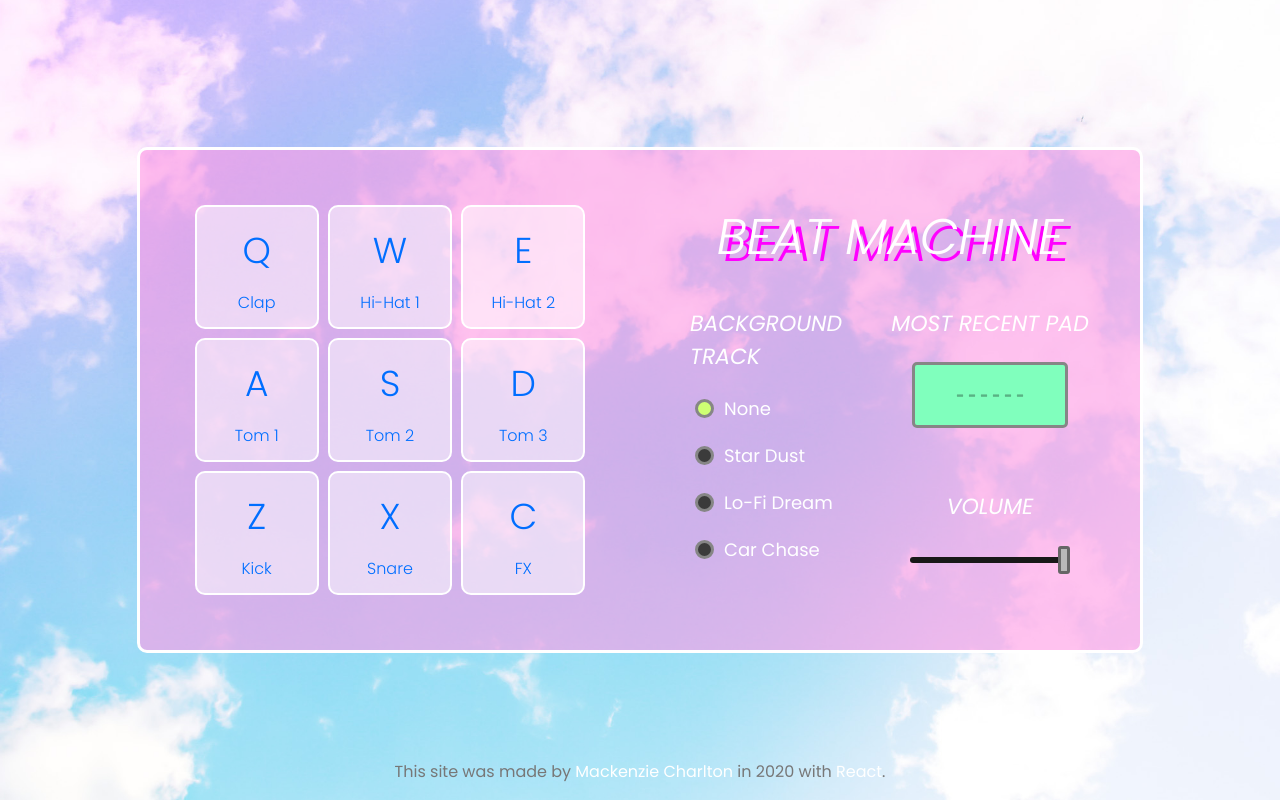
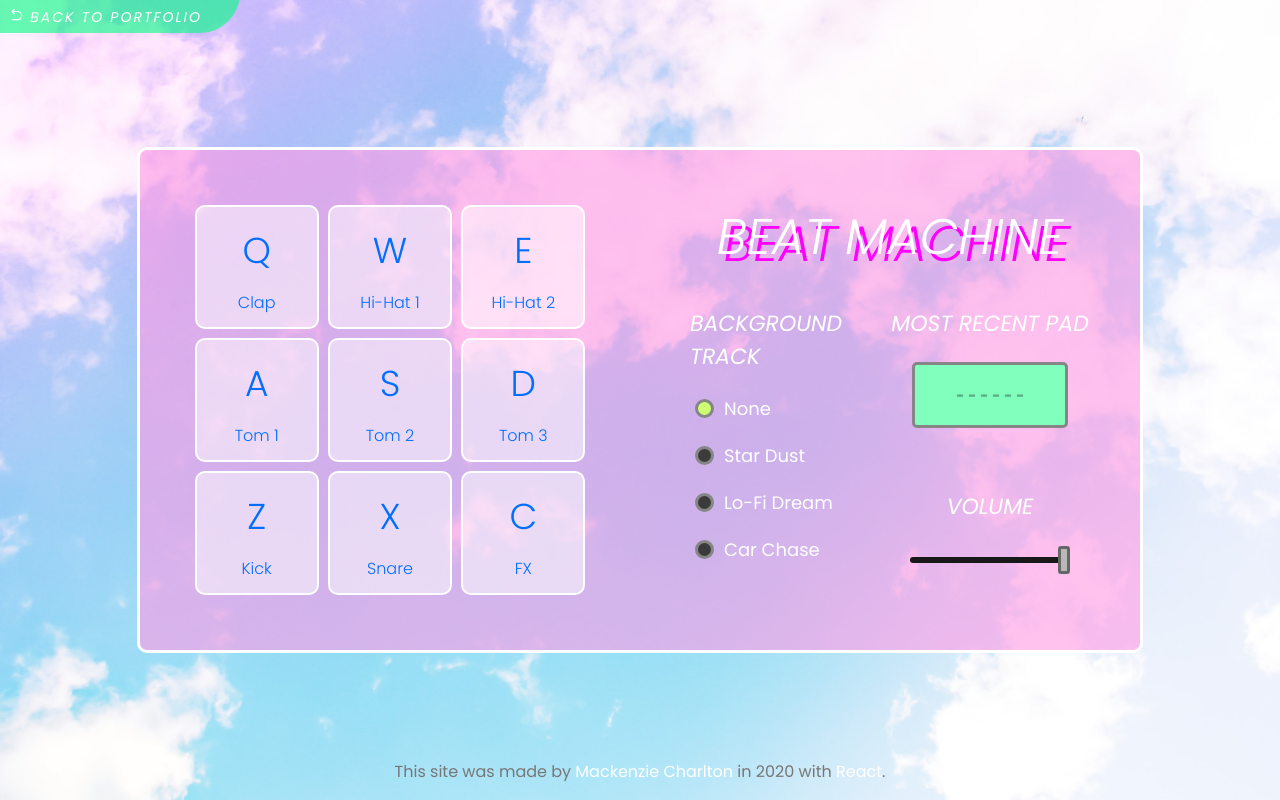
Before and after one commit to mackenziewritescode/drum-machine, a React (Create React App) app: page / in a window 1280 px wide. Built offline with nearby package versions, Linux system fonts and the light colour scheme.

Commit message:
added portfolio button

```diff
--- a/package.json
+++ b/package.json
@@ -10,6 +10,7 @@
     "node-sass": "^4.14.1",
     "react": "^16.13.1",
     "react-dom": "^16.13.1",
+    "react-icons": "^3.10.0",
     "react-scripts": "3.4.1",
     "scss": "^0.2.4"
   },
--- a/src/App.css
+++ b/src/App.css
@@ -19,6 +19,50 @@ html {
 
 #wrapper h3 {
   font-size: 22px;
+}
+
+#wrapper .portfolio {
+  position: absolute;
+  top: -7px;
+  left: 0;
+  display: -webkit-box;
+  display: -ms-flexbox;
+  display: flex;
+  z-index: 99;
+  height: 40px;
+  width: 230px;
+  color: white;
+  font-weight: 400;
+  background: rgba(67, 149, 255, 0.6);
+  border-radius: 0 0 40px 0;
+  -moz-border-radius: 0 0 40px 0;
+  -webkit-border-radius: 0 0 40px 0;
+  font-style: italic;
+  font-size: 14px;
+  vertical-align: middle;
+  text-transform: uppercase;
+  letter-spacing: 2px;
+  padding-left: 10px;
+  -webkit-touch-callout: none;
+  /* iOS Safari */
+  -webkit-user-select: none;
+  /* Safari */
+  /* Konqueror HTML */
+  -moz-user-select: none;
+  /* Old versions of Firefox */
+  -ms-user-select: none;
+  /* Internet Explorer/Edge */
+  user-select: none;
+}
+
+#wrapper .portfolio:hover {
+  background: rgba(0, 255, 128, 0.6);
+  color: white;
+}
+
+#wrapper .portfolio:active {
+  background: white;
+  color: #ff00ea;
 }
 
 #wrapper #drumMachine {
@@ -210,8 +254,9 @@ html {
 
 @media (max-width: 900px) {
   #wrapper html {
-    background: url(bg.jpg) no-repeat center center fixed;
+    background: none;
     background-size: none;
+    background-color: black;
   }
   #wrapper #footer {
     position: absolute;
@@ -223,7 +268,7 @@ html {
     width: 450px;
     height: 880px;
     display: inline-block;
-    top: 460px;
+    top: 490px;
   }
   #wrapper #drumMachine #padWrap {
     margin: 25px;
@@ -245,7 +290,7 @@ html {
   #wrapper #drumMachine {
     display: inline-block;
     position: absolute;
-    top: 0;
+    top: 30px;
     left: 0;
     -webkit-transform: translate(0, 0);
             transform: translate(0, 0);
--- a/src/App.js
+++ b/src/App.js
@@ -2,6 +2,7 @@ import React, { Component } from "react";
 import "./App.css";
 import padsArr from "./padsArr";
 import tracksArr from "./tracksArr";
+import { RiArrowGoBackLine } from "react-icons/ri";
 
 class Volume extends Component {
   constructor(props) {
@@ -257,6 +258,14 @@ class App extends Component {
   render() {
     return (
       <div id="wrapper">
+        <div className="portfolio">
+          <p
+            className="portfolio-text"
+            href="https://www.sunkenworld.com/about"
+          >
+            <RiArrowGoBackLine /> Back to portfolio
+          </p>
+        </div>
         <div id="drumMachine">
           <PadWrap
             handlePad={this.handlePad}
--- a/src/App.scss
+++ b/src/App.scss
@@ -22,6 +22,42 @@ html {
   }
   h3 {
     font-size: 22px;
+  }
+  .portfolio {
+    position: absolute;
+    top: -7px;
+    left: 0;
+    display: flex;
+    z-index: 99;
+    height: 40px;
+    width: 230px;
+    color: white;
+    font-weight: 400;
+    background: rgba(67, 149, 255, 0.6);
+    border-radius: 0 0 40px 0;
+    -moz-border-radius: 0 0 40px 0;
+    -webkit-border-radius: 0 0 40px 0;
+    font-style: italic;
+    font-size: 14px;
+    vertical-align: middle;
+    text-transform: uppercase;
+    letter-spacing: 2px;
+    padding-left: 10px;
+    -webkit-touch-callout: none; /* iOS Safari */
+    -webkit-user-select: none; /* Safari */
+    -khtml-user-select: none; /* Konqueror HTML */
+    -moz-user-select: none; /* Old versions of Firefox */
+    -ms-user-select: none; /* Internet Explorer/Edge */
+    user-select: none;
+  }
+
+  .portfolio:hover {
+    background: rgba(0, 255, 128, 0.6);
+    color: white;
+  }
+  .portfolio:active {
+    background: white;
+    color: #ff00ea;
   }
 
   #drumMachine {
@@ -186,11 +222,13 @@ html {
 
   @media (max-width: 900px) {
     html {
-      background: url(bg.jpg) no-repeat center center fixed;
+      background: none;
       -webkit-background-size: none;
       -moz-background-size: none;
       -o-background-size: none;
       background-size: none;
+      //background-image: url(bg.jpg);
+      background-color: black;
     }
 
     #footer {
@@ -203,7 +241,7 @@ html {
       width: 450px;
       height: 880px;
       display: inline-block;
-      top: 460px;
+      top: 490px;
 
       #padWrap {
         margin: 25px;
@@ -226,7 +264,7 @@ html {
     #drumMachine {
       display: inline-block;
       position: absolute;
-      top: 0;
+      top: 30px;
       left: 0;
       transform: translate(0, 0);
       border: none;
```
Also changed, not shown: 2 other files (tests, documents, lock files or other folders).
